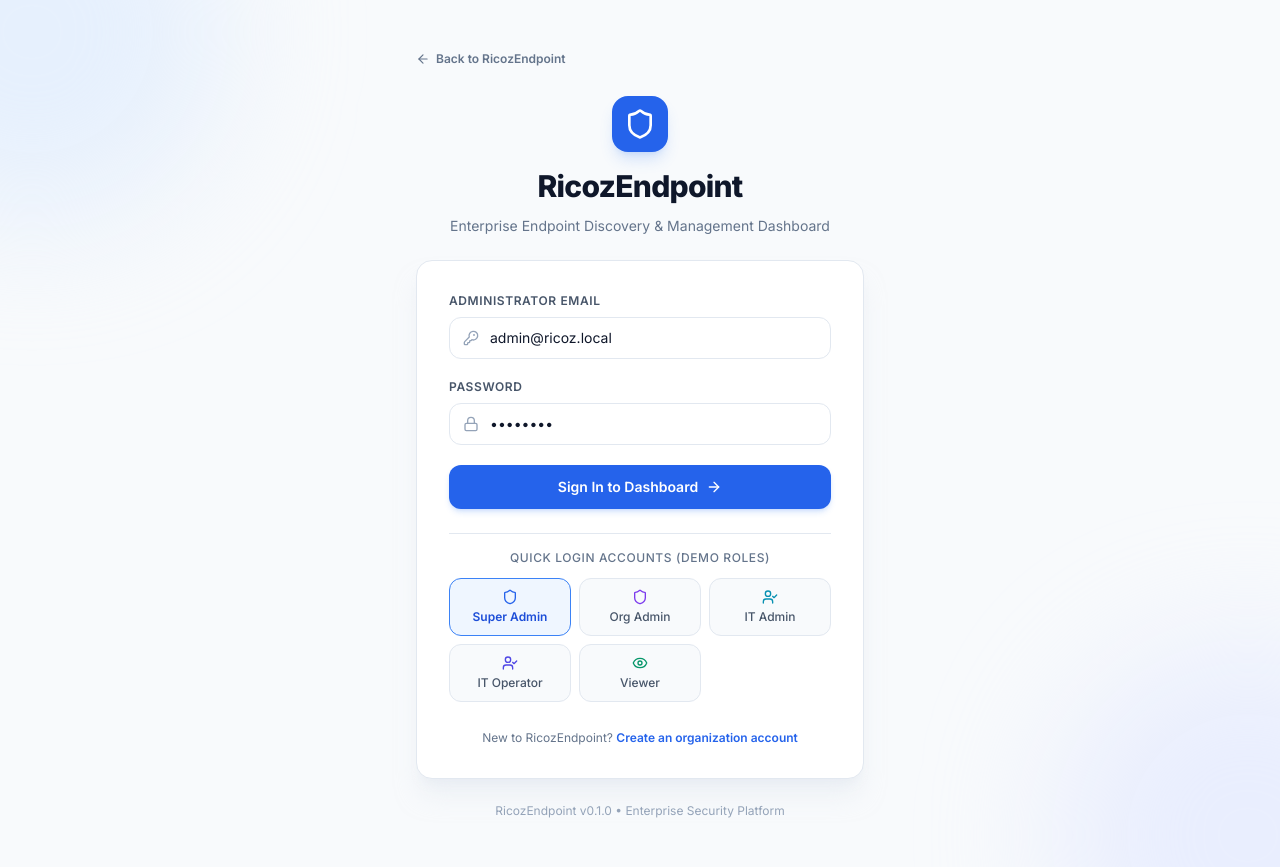
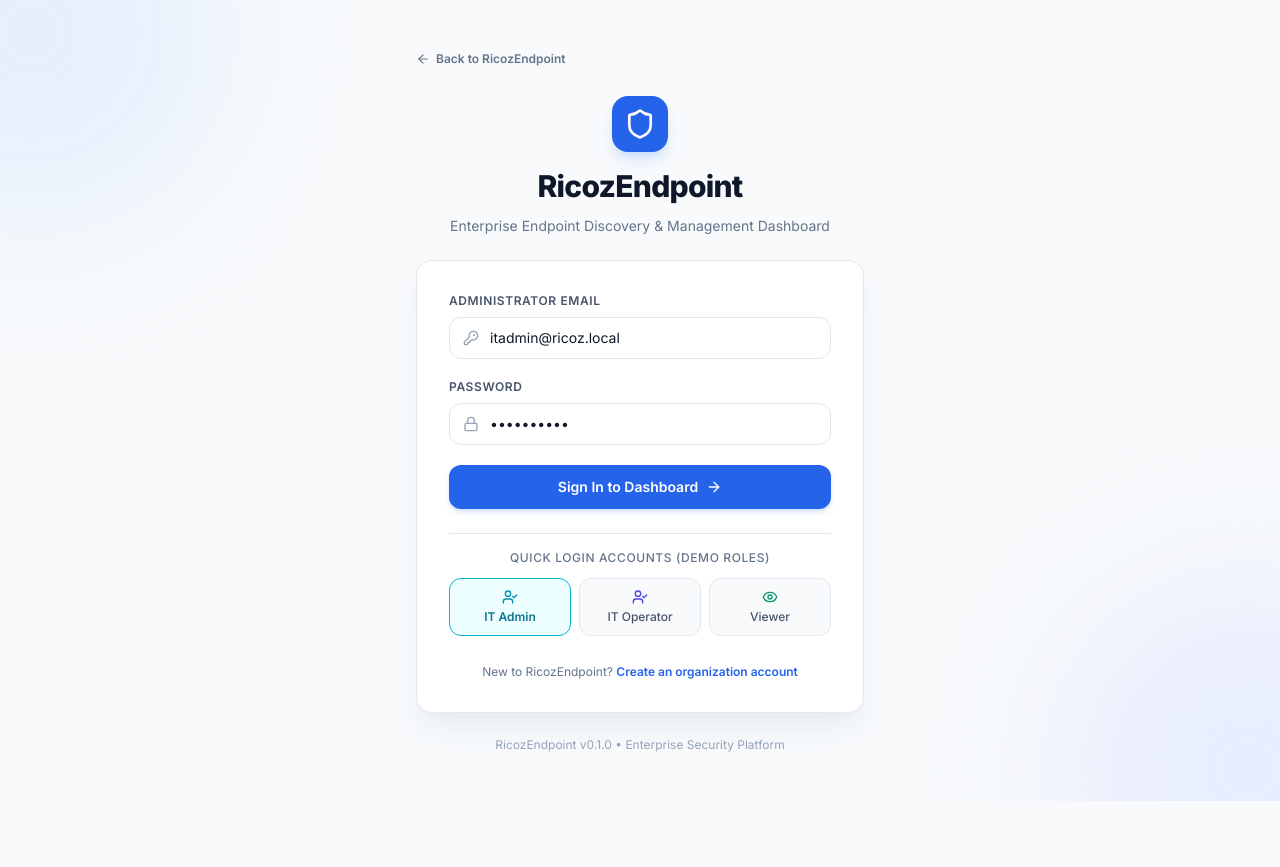
Before and after one commit to DharshanSP/RicozEndpoint, a React (Vite) app in the folder apps/web/: page /login in a window 1280 px wide. After the commit the page ends 801 px from the top, so only its background shows below. Built offline with nearby package versions, Linux system fonts and the light colour scheme; no server answers.

Commit message:
fix: limit login quick-fill to IT Admin, Operator and Viewer

```diff
--- a/apps/web/src/pages/LoginPage.tsx
+++ b/apps/web/src/pages/LoginPage.tsx
@@ -8,8 +8,8 @@ export function LoginPage() {
   const navigate = useNavigate();
   const location = useLocation();
 
-  const [email, setEmail] = useState('admin@ricoz.local');
-  const [password, setPassword] = useState('admin123');
+  const [email, setEmail] = useState('itadmin@ricoz.local');
+  const [password, setPassword] = useState('itadmin123');
   const [error, setError] = useState<string | null>(null);
   const [isSubmitting, setIsSubmitting] = useState(false);
 
@@ -156,32 +156,6 @@ export function LoginPage() {
             <div className="grid grid-cols-3 gap-2">
               <button
                 type="button"
-                onClick={() => setDemoAccount('admin@ricoz.local', 'admin123')}
-                className={`flex flex-col items-center p-2.5 rounded-xl border text-xs font-medium transition ${
-                  email === 'admin@ricoz.local'
-                    ? 'border-blue-500 bg-blue-50 text-blue-700 font-semibold'
-                    : 'border-slate-200 bg-slate-50 text-slate-600 hover:bg-slate-100 hover:text-slate-900'
-                }`}
-              >
-                <Shield className="w-4 h-4 mb-1 text-blue-600" />
-                <span>Super Admin</span>
-              </button>
-
-              <button
-                type="button"
-                onClick={() => setDemoAccount('orgadmin@ricoz.local', 'orgadmin123')}
-                className={`flex flex-col items-center p-2.5 rounded-xl border text-xs font-medium transition ${
-                  email === 'orgadmin@ricoz.local'
-                    ? 'border-violet-500 bg-violet-50 text-violet-700 font-semibold'
-                    : 'border-slate-200 bg-slate-50 text-slate-600 hover:bg-slate-100 hover:text-slate-900'
-                }`}
-              >
-                <Shield className="w-4 h-4 mb-1 text-violet-600" />
-                <span>Org Admin</span>
-              </button>
-
-              <button
-                type="button"
                 onClick={() => setDemoAccount('itadmin@ricoz.local', 'itadmin123')}
                 className={`flex flex-col items-center p-2.5 rounded-xl border text-xs font-medium transition ${
                   email === 'itadmin@ricoz.local'
@@ -209,7 +183,7 @@ export function LoginPage() {
               <button
                 type="button"
                 onClick={() => setDemoAccount('viewer@ricoz.local', 'viewer123')}
-                className={`flex flex-col items-center p-2.5 rounded-xl border text-xs font-medium transition col-span-2 sm:col-span-1 ${
+                className={`flex flex-col items-center p-2.5 rounded-xl border text-xs font-medium transition ${
                   email === 'viewer@ricoz.local'
                     ? 'border-emerald-500 bg-emerald-50 text-emerald-700 font-semibold'
                     : 'border-slate-200 bg-slate-50 text-slate-600 hover:bg-slate-100 hover:text-slate-900'
```
